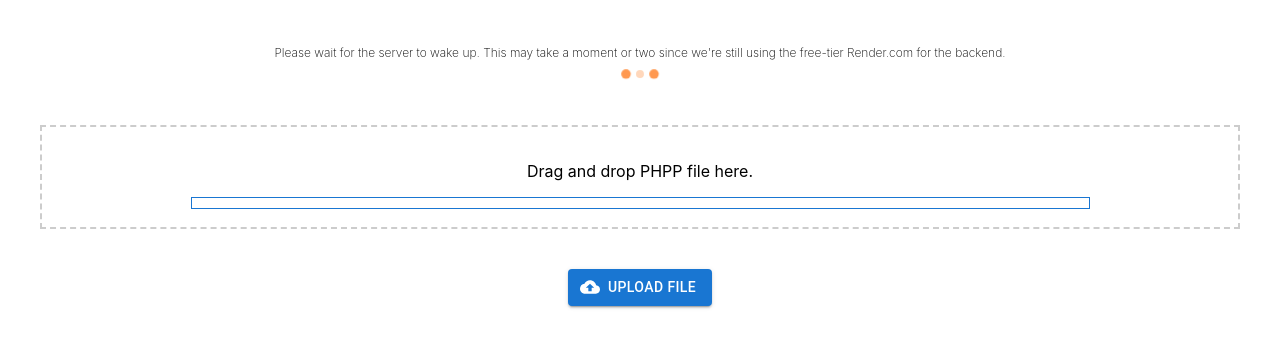
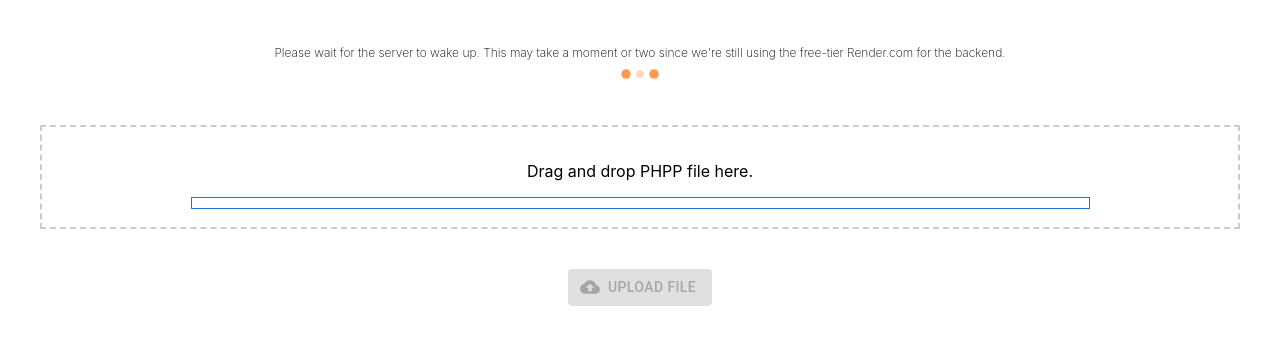
Before and after one commit to bldgtyp/phpp_to_csv, a React (Create React App) app: page / in a window 1280 px wide. Shown: the top 348 px of the page. Built offline with nearby package versions, Linux system fonts and the light colour scheme; no server answers.

Commit message:
upload disabled during load

```diff
--- a/src/components/Upload.js
+++ b/src/components/Upload.js
@@ -15,6 +15,7 @@ const UploadComponent = () => {
     const [isDragOver, setIsDragOver] = useState(false);
     const [uploadProgress, setUploadProgress] = useState(0);
     const [processing, setProcessing] = useState(false);
+    const [uploadButtonIsDisabled, setUploadButtonIsDisabled] = useState(true);
 
     const handleUpload = async () => {
         if (!selectedFile) {
@@ -34,6 +35,7 @@ const UploadComponent = () => {
                 const percentCompleted = Math.round((progressEvent.loaded * 100) / progressEvent.total);
                 setUploadProgress(percentCompleted);
                 setProcessing(true);
+                setUploadButtonIsDisabled(true);
             }
         })
             .then((response) => {
@@ -81,6 +83,7 @@ const UploadComponent = () => {
                     };
                     reader.readAsText(new Blob([response.data]));
                 }
+                setUploadButtonIsDisabled(false);
             })
             .catch((error) => {
                 console.error('Error:', error);
@@ -100,6 +103,7 @@ const UploadComponent = () => {
     };
 
     const handleDrop = (e) => {
+        setUploadButtonIsDisabled(false);
         setDropZoneClassName('file-upload-zone-dropped');
         setIsDragOver(false);
         e.preventDefault();
@@ -142,6 +146,7 @@ const UploadComponent = () => {
                 variant="contained"
                 tabIndex={-1}
                 startIcon={<CloudUploadIcon />}
+                disabled={uploadButtonIsDisabled}
             >
                 Upload file
             </Button>
```
